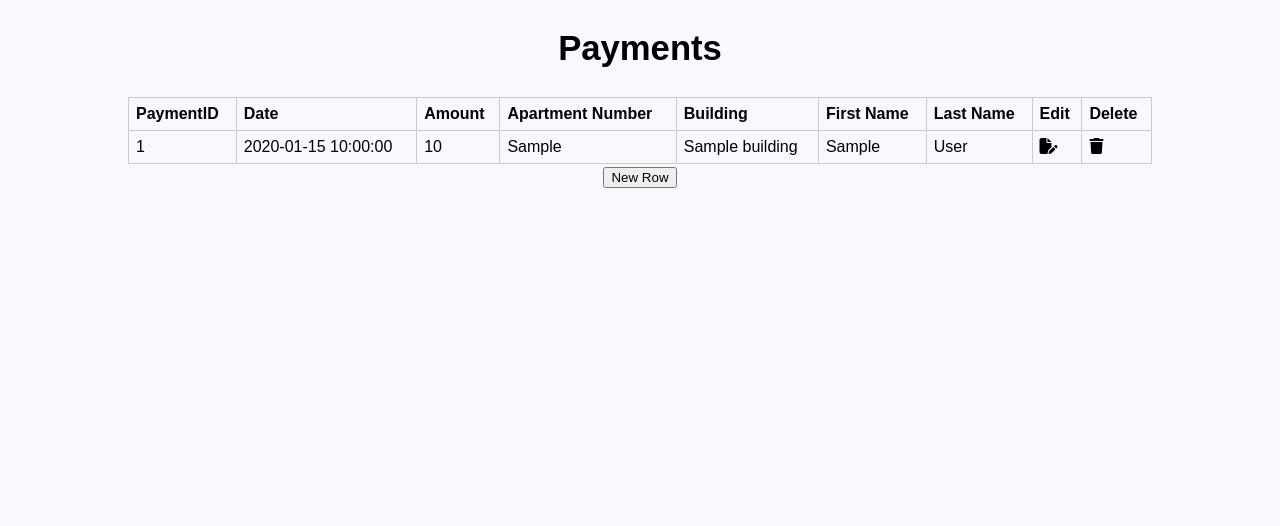
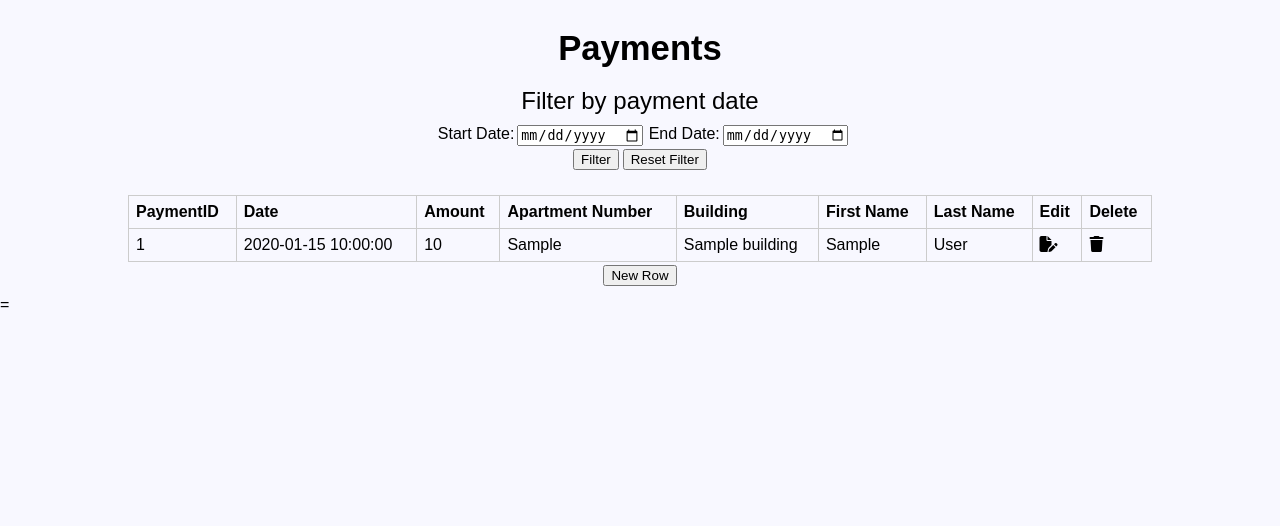
Before and after one commit to ianwissy/ApartmentManager, a Flask app: page /payments in a window 1280 px wide. Shown: the part 55-581 px from the top of the page. Run offline with Flask 2, Linux system fonts and the light colour scheme; tables that the repository leaves empty or names only in its code hold one stand-in row (values such as "Sample post"); data that the repository does not hold is empty; some libraries are stand-ins or nearby versions.

Commit message:
Adding things

```diff
--- a/main.py
+++ b/main.py
@@ -264,6 +264,17 @@ def payments():
         return "/payments"
 
 
+@app.route("/payments/filter/<start_date>/<end_date>")
+def payment_filtering(start_date, end_date):
+    filtered = get_query("SELECT PaymentID, Date, Amount, AptNum, BuildingName, FirstName, LastName FROM \
+            Units INNER JOIN Buildings ON Units.BuildingID=Buildings.BuildingID \
+            INNER JOIN UnitTypes ON Units.UnitTypeID=UnitTypes.UnitTypeID \
+            RIGHT JOIN Payments ON Units.UnitID=Payments.UnitID \
+            LEFT JOIN Tenants ON Payments.TenantID=Tenants.TenantID \
+            WHERE Date between '" + start_date + "' AND '" + end_date + "';")
+    return json.dumps(filtered, default=str)
+
+
 @app.route("/payments/new")
 def paymentsnew():
     tenants = json.dumps(tenants_keys(), default=str)
@@ -316,6 +327,17 @@ def maintenancerequests():
                 " '" + request.json['values'][2] + "', " + request.json['values'][3] + ", '" + request.json['values'][4] + "');"
         send_query(query)
         return "/maintenance"
+
+
+@app.route("/maintenance/filter/<start_date>/<end_date>")
+def maintenance_filtering(start_date, end_date):
+    filtered = get_query("SELECT RequestID, AptNum, BuildingName, FirstName, LastName, RequestDate, Completed, RequestNote FROM \
+                Units INNER JOIN Buildings ON Units.BuildingID=Buildings.BuildingID \
+                INNER JOIN UnitTypes ON Units.UnitTypeID=UnitTypes.UnitTypeID \
+                INNER JOIN MaintenanceRequests ON Units.UnitID=MaintenanceRequests.UnitID \
+                LEFT JOIN Tenants ON MaintenanceRequests.TenantID=Tenants.TenantID \
+                WHERE RequestDate between '" + start_date + "' AND '" + end_date + "';")
+    return json.dumps(filtered, default=str)
 
 
 @app.route("/maintenance/new")
--- a/static/style.css
+++ b/static/style.css
@@ -44,30 +44,44 @@ h4{
 p{
   text-align: center;
   font-size: 18pt;
+  margin-top: 0;
+  margin-bottom: 10px;
 }
 
 .inputblock{
   display:flex;
   flex-direction: column;
+  margin-bottom: 15px;
+  margin-top: -10px;
 }
 
 .inputrow{
-  display:block;
+  display:flex;
+  flex-direction: row;
   margin-left: auto;
   margin-right: auto;
 }
 
 button{
-  margin: 3px;
+  margin-top: 3px;
+  margin-left: 2px;
+  margin-right: 2px;
   margin-bottom: 10px;
+  display: inline-block;
+}
+
+span{
+  margin-left: 4px;
 }
 
 input{
   display: inline-block;
+  margin-left: 3px;
 }
 
 label{
   display: inline-block;
+  margin-left: 6px;
 }
 
 #content{
--- a/templates/payments.html
+++ b/templates/payments.html
@@ -1,6 +1,20 @@
 {% extends 'base.html'%}
   {% block content %}
     <h2> Payments </h2>
+    <div class="inputblock">
+      <p> Filter by payment date </p>
+      <div class="inputrow">
+        <label>Start Date:</label>
+        <input type="date" id="start_date" value="">
+        <label>End Date:</label>
+        <input type="date" id="end_date" value="">
+      </div>
+      <div class="inputrow">
+        <button type="button" name="button" onclick="filter()">Filter</button>
+        <span>  </span>
+        <button type="button" name="button" onclick="filter(1)">Reset Filter</button>
+      </div>
+    </div>
     <table id=datatable>
       <thead>
         <th>PaymentID</th>
@@ -14,7 +28,7 @@
         <th>Delete</th>
       </thead>
     </table>
-    <button onclick="location.href='./payments/new'"> New Row </button>
+    <button onclick="location.href='./payments/new'"> New Row </button>=
     <script>
 
         let input_data = {{table | safe}}
@@ -59,6 +73,29 @@
           location.href = "/payments/update?data=" + id
         }
 
+        async function filter(reset=0) {
+          if (reset === 1) {
+            start_date = "0000-01-01"
+            end_date = "9999-01-01"
+            document.getElementById("start_date").value = ""
+            document.getElementById("end_date").value = ""
+          }
+          else {
+            start_date = document.getElementById("start_date").value
+            end_date = document.getElementById("end_date").value
+          }
+          if (start_date !== "" && end_date !== ""){
+            const response = await fetch(`payments/filter/${start_date}/${end_date}`, {method:"GET"})
+            const resp = response.json()
+            .then(resp => {
+              document.getElementById("tablebody").remove()
+              makeTable(resp)
+            })
+          }
+        }
+
+
+
         makeTable(input_data)
     </script>
   {% endblock %}
--- a/templates/tenantinformation.html
+++ b/templates/tenantinformation.html
@@ -1,6 +1,6 @@
 {% extends 'base.html'%}
   {% block content %}
-    <h2> Tenant Information </h2>
+    <h2> Private Tenant Information </h2>
     <table id=datatable>
       <thead>
         <th>TenantID</th>
```
Also changed, not shown: templates/maintenance.html (+35 -0 lines).
